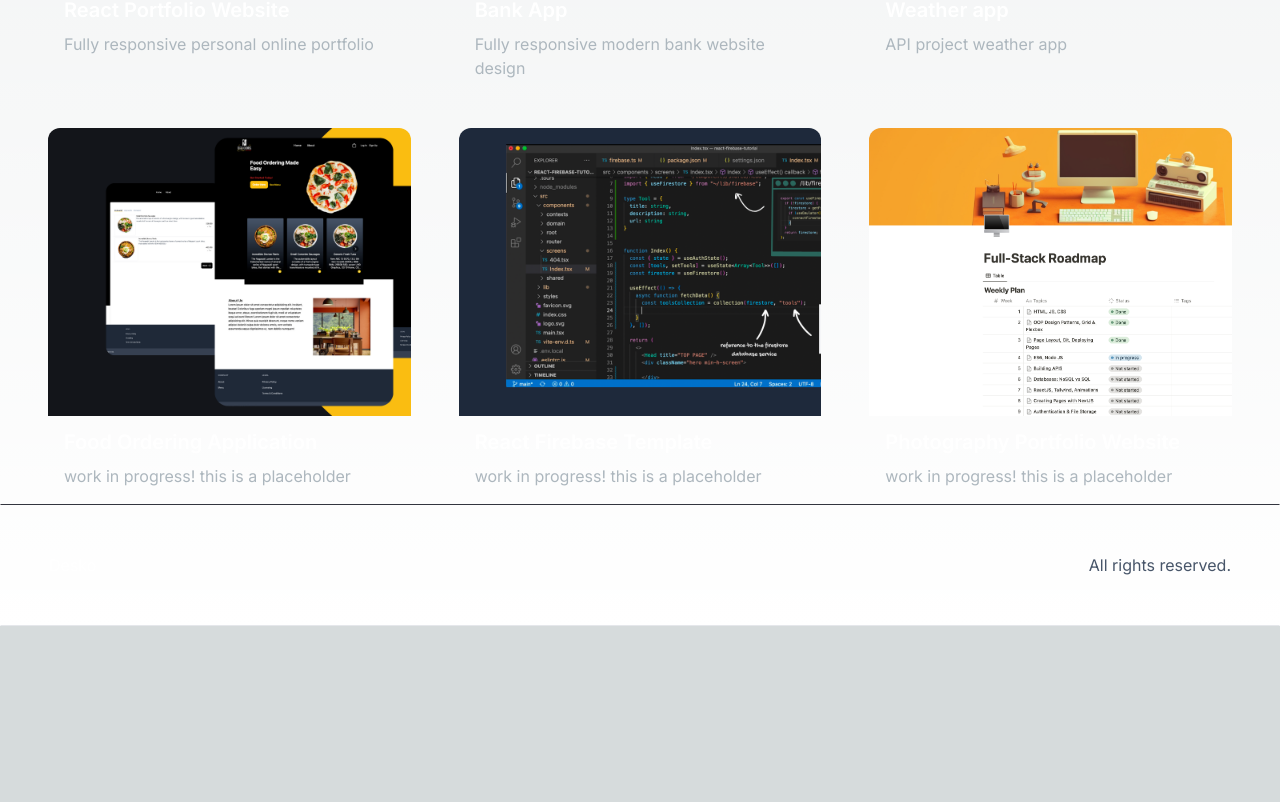
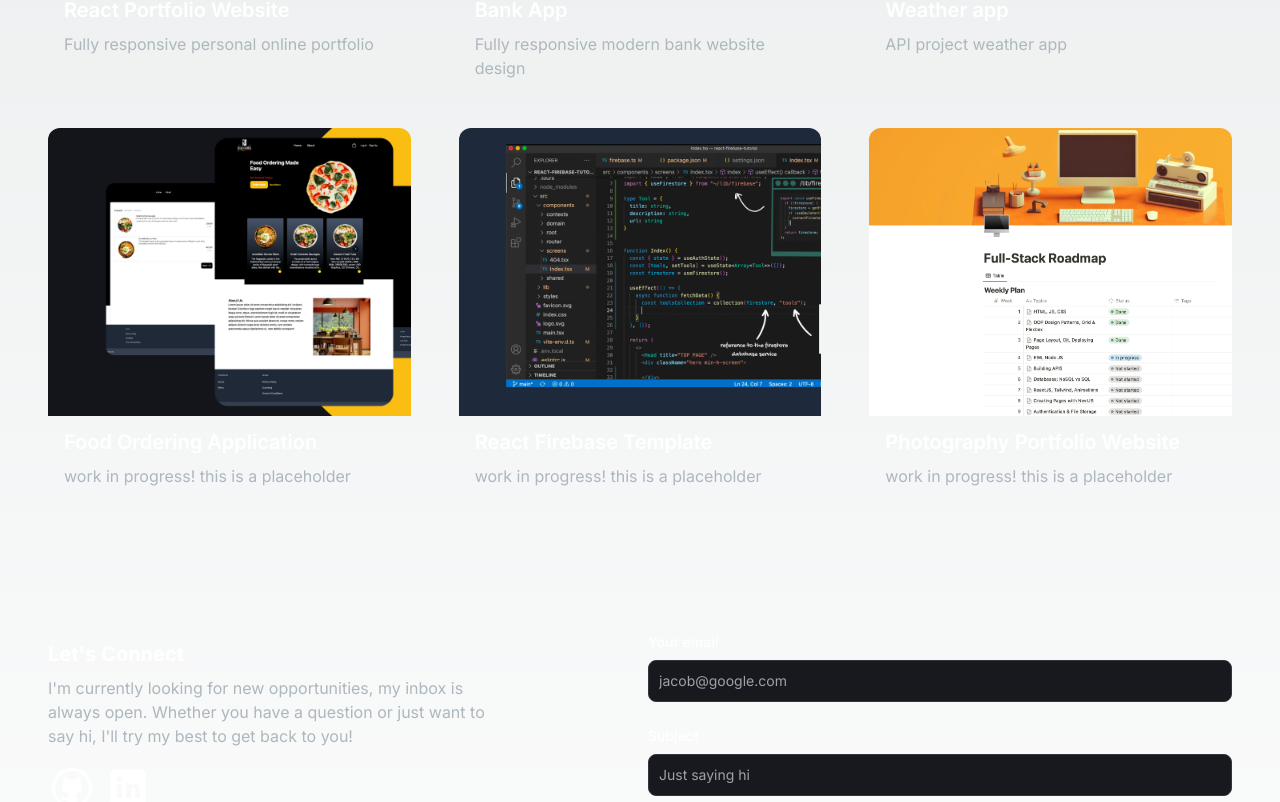
Before and after one commit to Desko95/portfolio-website, a Next.js app: page / in a window 1280 px wide. Shown: the part 1995-2797 px from the top of the page. Before the commit the page ends 2621 px from the top, so only its background shows below. Built offline with nearby package versions, Linux system fonts and the light colour scheme.

Commit message:
email is back

```diff
--- a/app/page.js
+++ b/app/page.js
@@ -18,7 +18,7 @@ export default function Home() {
         <AchievementsSection />
         <AboutSection />
         <ProjectsSection />
-        {/* <EmailSection /> */}
+        <EmailSection />
      </div>
      <Footer />
     </main>
```
